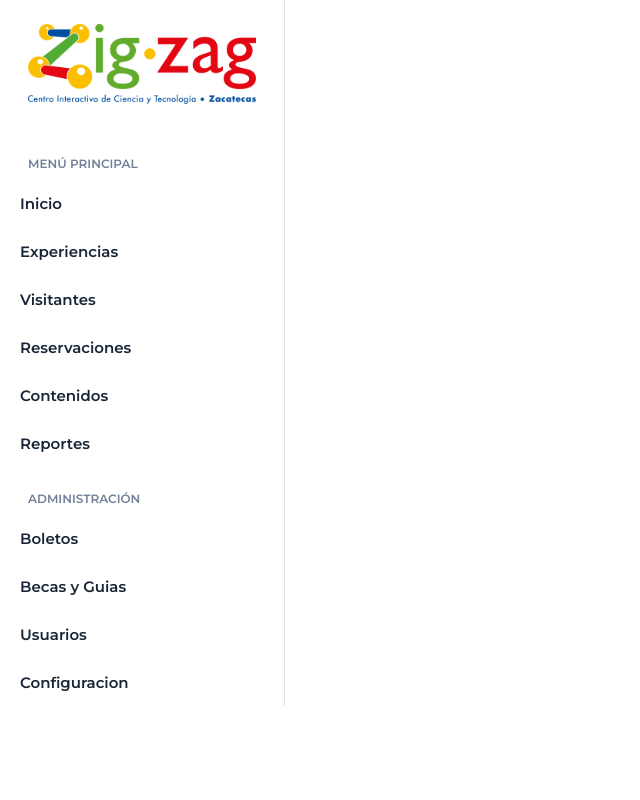
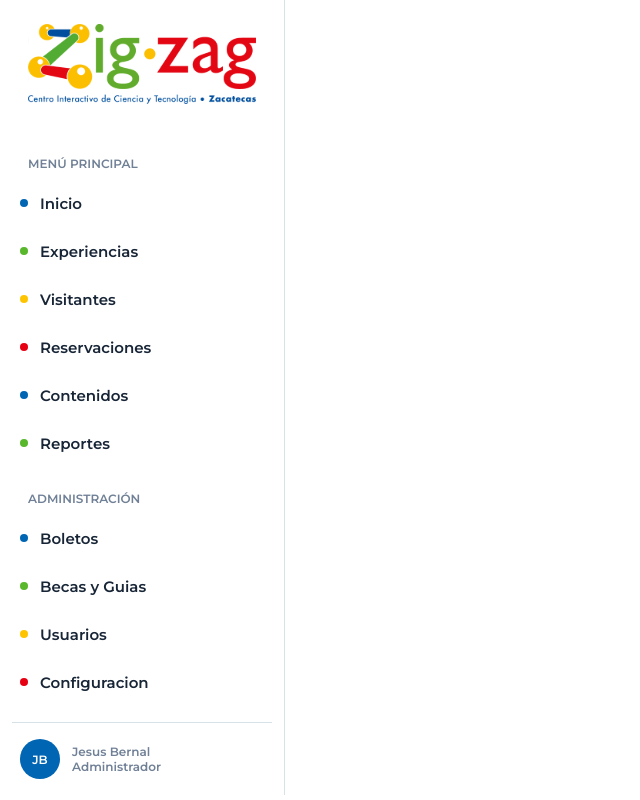
Before and after one commit to doublerre/sizz-app, a React (Vite) app: page /app in a window 1280 px wide. Shown: the whole page, without its empty margins (0-640 px from the left). Built offline with nearby package versions, Linux system fonts and the light colour scheme.

Commit message:
Seguimiento del menú

```diff
--- a/package.json
+++ b/package.json
@@ -11,6 +11,7 @@
     "preview": "vite preview"
   },
   "dependencies": {
+    "lucide-react": "^1.39.0",
     "react": "^19.2.8",
     "react-dom": "^19.2.8",
     "react-router-dom": "^7.18.3"
--- a/src/layouts/AppLayout.css
+++ b/src/layouts/AppLayout.css
@@ -48,7 +48,7 @@
     background-color: var(--bg-canvas);
 }
 
-.sidebar-item-disabled:hover {
+.sidebar-item-disable:hover {
     background-color: transparent;
 }
 
@@ -59,3 +59,34 @@
 .sidebar-header img {
     width: 100%;
 }
+
+.sidebar-dot {
+    width: 8px;
+    height: 8px;
+    border-radius: 50%;
+    margin-right: 12px;
+    flex-shrink: 0;
+}
+
+.sidebar-user {
+    display: flex;
+    align-items: center;
+    gap: 12px;
+    border-top: 1px solid var(--border-default);
+    padding: 16px 8px;
+    margin-top: 16px;
+    font-weight: 700;
+    font-size: 12px;
+    color: var(--text-muted);
+}
+
+.sidebar-avatar {
+    width: 40px;
+    height: 40px;
+    border-radius: 50%;
+    background-color: var(--bg-brand-default);
+    color: white;
+    display: flex;
+    align-items: center;
+    justify-content: center;
+}
--- a/src/layouts/AppLayout.tsx
+++ b/src/layouts/AppLayout.tsx
@@ -3,20 +3,19 @@ import "./AppLayout.css";
 import logo from "../assets/logo_zigzag_main.svg"
 
 const mainMenu = [
-    { label: "Inicio", to: "", available: false },
-    { label: "Experiencias", to: "", available: false },
-    { label: "Visitantes", to: "", available: false },
-    { label: "Reservaciones", to: "/app/reservaciones", available: true },
-    { label: "Contenidos", to: "", available: false },
-    { label: "Reportes", to: "", available: false }
-
+    { label: "Inicio", to: "", available: false, color: "var(--brand-blue)" },
+    { label: "Experiencias", to: "", available: false, color: "var(--brand-green)" },
+    { label: "Visitantes", to: "", available: false, color: "var(--brand-yellow)" },
+    { label: "Reservaciones", to: "/app/reservaciones", available: true, color: "var(--brand-red)" },
+    { label: "Contenidos", to: "", available: false, color: "var(--brand-blue)" },
+    { label: "Reportes", to: "", available: false, color: "var(--brand-green)" }
 ]
 
 const adminMenu = [
-    { label: "Boletos", to: "", available: false },
-    { label: "Becas y Guias", to: "", available: false },
-    { label: "Usuarios", to: "", available: false },
-    { label: "Configuracion", to: "", available: false }
+    { label: "Boletos", to: "", available: false, color: "var(--brand-blue)" },
+    { label: "Becas y Guias", to: "", available: false, color: "var(--brand-green)" },
+    { label: "Usuarios", to: "", available: false, color: "var(--brand-yellow)" },
+    { label: "Configuracion", to: "", available: false, color: "var(--brand-red)" }
 ]
 
 function AppLayout() {
@@ -24,23 +23,33 @@ function AppLayout() {
         <div className="layout">
             <nav className="sidebar">
                 <div className="sidebar-header">
-                    <img src={logo} alt="" />
+                    <img src={logo} alt="ZigZag" />
                 </div>
                 <h2 className="sidebar-group">MENÚ PRINCIPAL</h2>
                 {mainMenu.map((item) =>
                     item.available ? <NavLink className="sidebar-item" key={item.label} to={item.to}>
+                        <span className="sidebar-dot" style={{ backgroundColor: item.color }}></span>
                         {item.label}
-                    </NavLink> : <span className="sidebar-item sidebar-item-disabled" key={item.label}>{item.label}</span>)}
+                    </NavLink> : <span className="sidebar-item sidebar-item-disabled" key={item.label}><span className="sidebar-dot" style={{ backgroundColor: item.color }} />{item.label}</span>)
+                }
 
                 <h2 className="sidebar-group">ADMINISTRACIÓN</h2>
                 {adminMenu.map((item) =>
                     item.available ? <NavLink className="sidebar-item" key={item.label} to={item.to}>
+                        <span className="sidebar-dot" style={{ backgroundColor: item.color }}></span>
                         {item.label}
-                    </NavLink> : <span className="sidebar-item sidebar-item-disabled" key={item.label}>{item.label}</span>
+                    </NavLink> : <span className="sidebar-item sidebar-item-disabled" key={item.label}><span className="sidebar-dot" style={{ backgroundColor: item.color }} />{item.label}</span>
 
                 )}
+                <div className="sidebar-user">
+                    <div className="sidebar-avatar">JB</div>
+                    <div>
+                        <div>Jesus Bernal</div>
+                        <div>Administrador</div>
+                    </div>
+                </div>
+
             </nav>
-
 
             <main className="content">
                 <Outlet />
```
Also changed, not shown: 1 other file (tests, documents, lock files or other folders).
